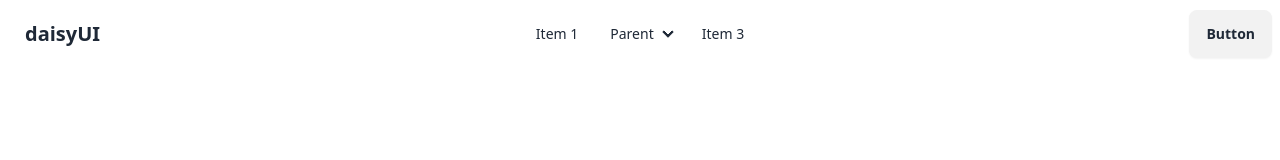
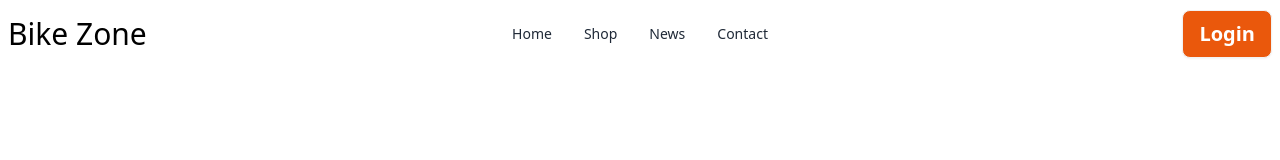
Before and after one commit to MdboktiarUddin/Biker-zone-website, a plain HTML site: page index.html in a window 1280 px wide. Drawn offline with nearby package versions, Linux system fonts and the light colour scheme.

Commit message:
added button and nav section

```diff
--- a/index.html
+++ b/index.html
@@ -17,31 +17,24 @@
                       <svg xmlns="http://www.w3.org/2000/svg" class="h-5 w-5" fill="none" viewBox="0 0 24 24" stroke="currentColor"><path stroke-linecap="round" stroke-linejoin="round" stroke-width="2" d="M4 6h16M4 12h8m-8 6h16" /></svg>
                     </div>
                     <ul tabindex="0" class="menu menu-sm dropdown-content mt-3 z-[1] p-2 shadow bg-base-100 rounded-box w-52">
-                      <li><a>Item 1</a></li>
-                      <li><a>Item 2</a></li>
-                      <li><a>Item 3</a></li>
-                      <li><a>Item 3</a></li>
+                      <li><a>Home</a></li>
+                      <li><a>Shop</a></li>
+                      <li><a>News</a></li>
+                      <li><a>Contact</a></li>
                     </ul>
                   </div>
-                  <a class="btn btn-ghost text-xl">daisyUI</a>
+                  <a class="text-black text-3xl">Bike Zone</a>
                 </div>
                 <div class="navbar-center hidden lg:flex">
                   <ul class="menu menu-horizontal px-1">
-                    <li><a>Item 1</a></li>
-                    <li>
-                      <details>
-                        <summary>Parent</summary>
-                        <ul class="p-2">
-                          <li><a>Submenu 1</a></li>
-                          <li><a>Submenu 2</a></li>
-                        </ul>
-                      </details>
-                    </li>
-                    <li><a>Item 3</a></li>
+                    <li><a>Home</a></li>
+                    <li><a>Shop</a></li>
+                    <li><a>News</a></li>
+                    <li><a>Contact</a></li>
                   </ul>
                 </div>
                 <div class="navbar-end">
-                  <a class="btn">Button</a>
+                  <a class="btn bg-orange-600 text-white text-xl">Login</a>
                 </div>
               </div>
         </nav>
```
